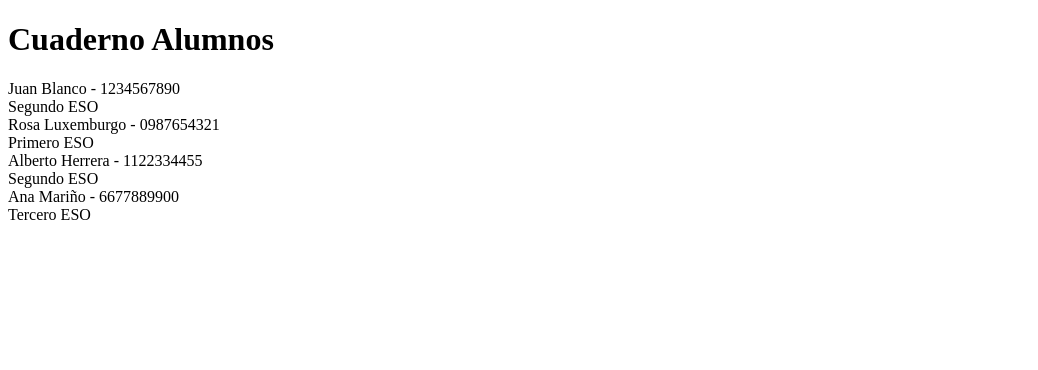
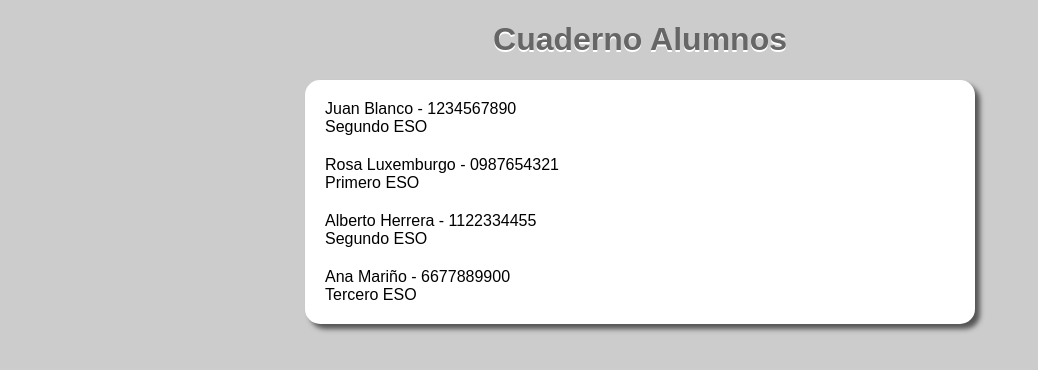
Before and after one commit to alexx44/alumnos, a plain HTML site: page index.html in a window 1280 px wide. Shown: the whole page, without its empty margins (0-1038 px from the left). Drawn offline with Linux system fonts and the light colour scheme.

Commit message:
Agregar stilo en index

```diff
--- /dev/null
+++ b/css/styles.css
@@ -0,0 +1,29 @@
+body{
+    font-family: sans-serif;
+    font-weight: 100;
+    background: #ccc;
+}
+h1{
+    text-align: center;
+    color: #666;
+    text-shadow: 0px 2px 0px #fff;
+}
+.nombre{
+    font-size: 18px;
+}
+.curso{
+    font-style: italic;
+    font-size: 13px;
+}
+.wrapper{
+    width: 650px;
+    margin: 0 auto;
+    box-shadow: 5px 5px 5px #555;
+    background: #fff;
+    border-radius: 15px;
+    padding: 10px;
+}
+.contact-item{
+    border bottom: thin solid #ccc;
+    padding: 10px;
+}
--- a/index.html
+++ b/index.html
@@ -4,14 +4,15 @@
 <head>
     <meta charset="utf-8">
     <title>Cuaderno Alumnos</title>
+    <link rel="stylesheet" href="css/styles.css" type="text/css">
 </head>
     <script src="js/angular.min.js" type="text/javascript"></script>
     <script src="Controller/scripts1.js" type="text/javascript"></script>
 <body>
    <div ng-controller="AlumnosController">
     <h1>Cuaderno Alumnos</h1>
-    <div>
-        <div ng-repeat="alumno in alumnos">
+    <div class="wrapper">
+        <div class="contact-item" ng-repeat="alumno in alumnos">
             <div> {{alumno.nombre}} - {{alumno.telefono}}</div> <span>{{alumno.curso}} </span>
         </div>
     </div>
```
